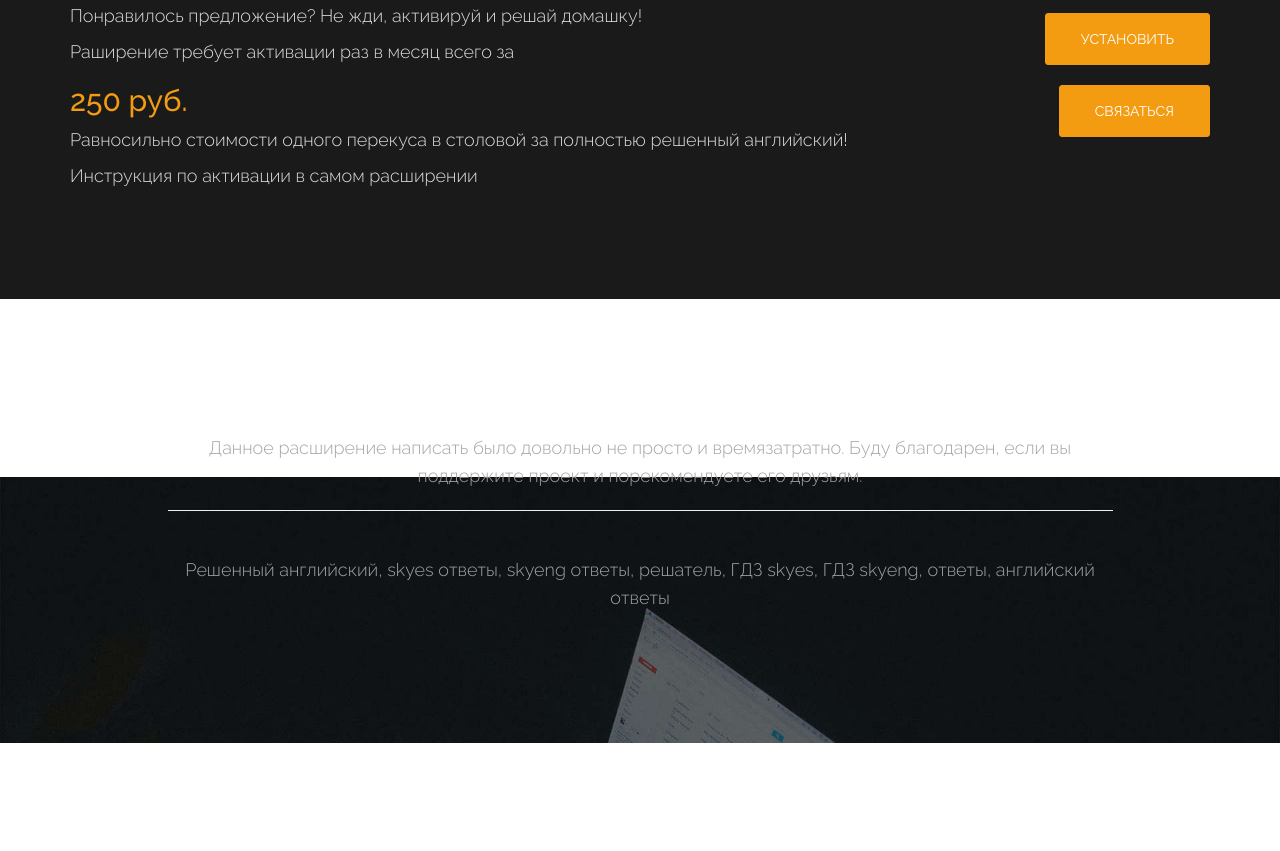
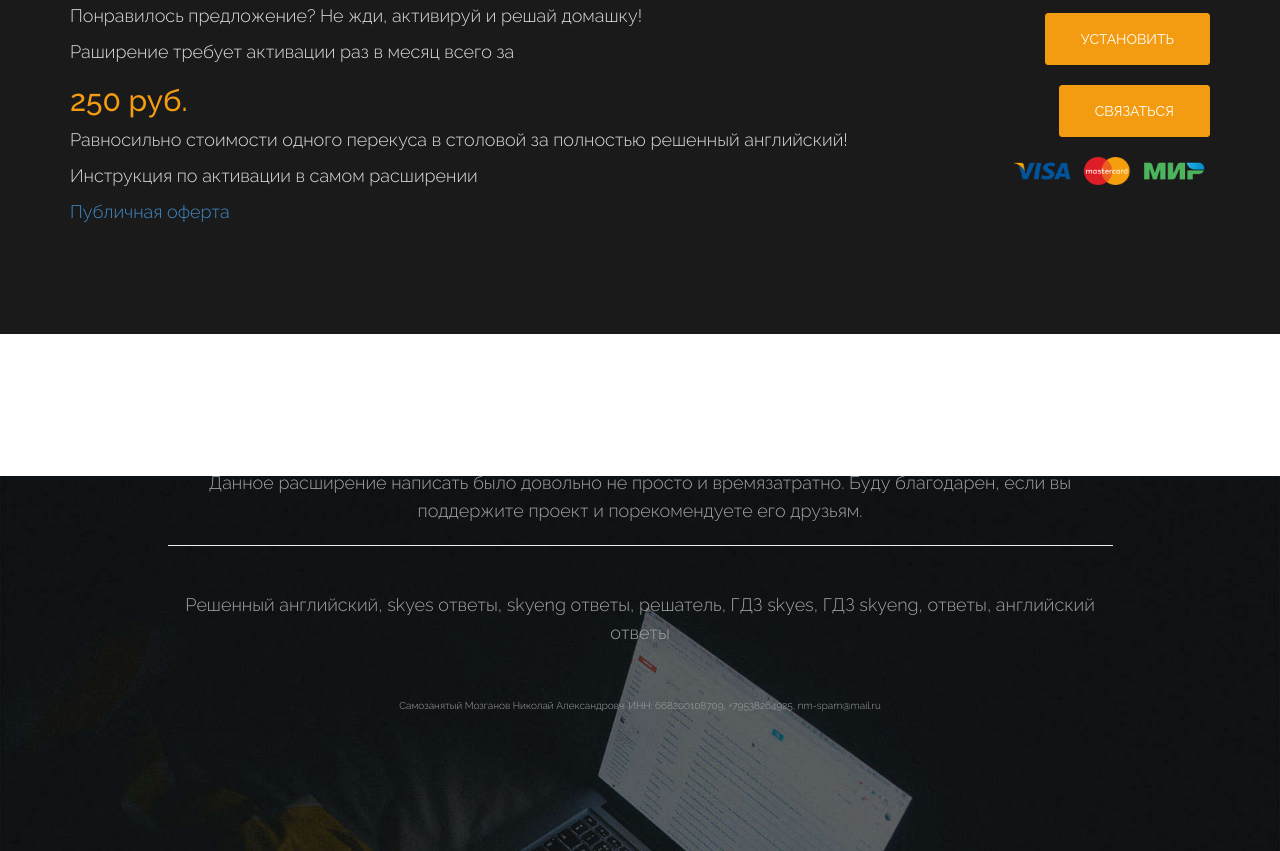
Before and after one commit to zoraxn/skyes-solver-front, a plain HTML site: page index.html in a window 1280 px wide. Shown: the part 3799-4650 px from the top of the page. Before the commit the page ends 4542 px from the top, so only its background shows below. Drawn offline with Linux system fonts and the light colour scheme; no server answers; files whose address does not match are found by name.

Commit message:
Add offer link

```diff
--- a/index.html
+++ b/index.html
@@ -488,7 +488,7 @@
 
                 <!-- FEATURE HEADING AND DESCRIPTION -->
                 <h3><span>/</span>Быстрая активация</h3>
-                <p>Ввод токена активации занимает всего 5 секунд!</p>
+                <p>Расширение моментально доступно после оплаты</p>
               </div>
               <!-- END SINGLE FEATURE -->
 
@@ -527,6 +527,7 @@
               решенный английский!
             </p>
             <p>Инструкция по активации в самом расширении</p>
+            <p><a href="https://skyes-solver.herokuapp.com/offer" target="_blank">Публичная оферта</a></p>
           </div>
           <div class="col-md-3">
             <a
@@ -546,6 +547,9 @@
               role="button"
               >Связаться</a
             >
+          </div>
+          <div class="col-md-3">
+            <img src="images/payment_system_logos.png" style="margin-top: 20px; max-width: 200px; align-self: end;"/>
           </div>
         </div>
       </div>
@@ -578,6 +582,10 @@
                 <p>
                   Решенный английский, skyes ответы, skyeng ответы, решатель,
                   ГДЗ skyes, ГДЗ skyeng, ответы, английский ответы
+                </p>
+                <p style="font-size: 10px">
+                  Самозанятый Мозганов Николай Александровч. ИНН:
+                  668200108709, +79538264925, nm-spam@mail.ru
                 </p>
               </div>
             </div>
```
Also changed, not shown: images/payment_system_logos.png (added).
